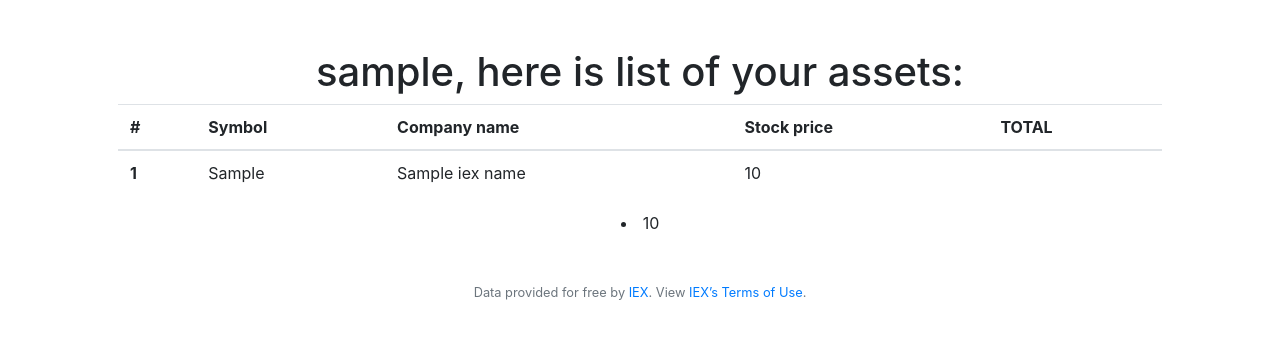
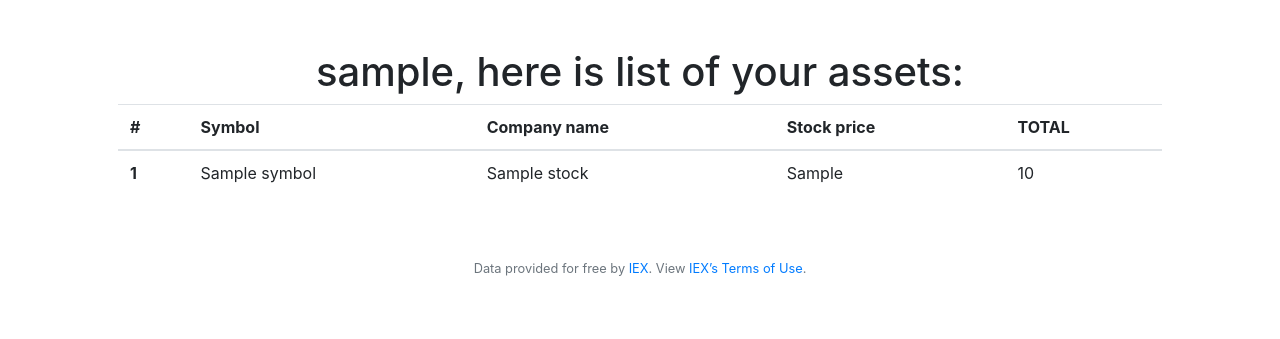
Before and after one commit to mgxmajewski/cs50_finance, a Flask app: template templates/index.html in a window 1280 px wide. Shown: the part 100-439 px from the top of the page. Run offline with Flask 2, Linux system fonts and the light colour scheme; the template is opened without the code that fills it: most values are stand-ins (such as "Sample title", 1, 10 or a date in 2020); some libraries are stand-ins or nearby versions.

Commit message:
Render list of users stocks into hmtl table

```diff
--- a/templates/index.html
+++ b/templates/index.html
@@ -19,18 +19,19 @@
               </tr>
             </thead>
             <tbody>
+              {% for stock in user_stock_list %}
               <tr>
-                <th scope="row">1</th>
-                <td>{{iex_symbol}}</td>
-                <td>{{iex_name}}</td>
-                <td>{{iex_price}}</td>
+                <th scope="row">{{ loop.index }}</th>
+                <td>{{stock['symbol']}}</td>
+                <td>{{stock['company_name']}}</td>
+                <td>{{stock['sum(transactions.shares)']}}</td>
+                <td>{{stock['total']}}</td>
               </tr>
+              {% endfor %}
             </tbody>
         </table>
     </div>
     <div>
-      {% for stock in user_stock_list %}
-      <li>{{stock}}</li>
-      {% endfor %}
+
     </div>
 {% endblock %}
```
